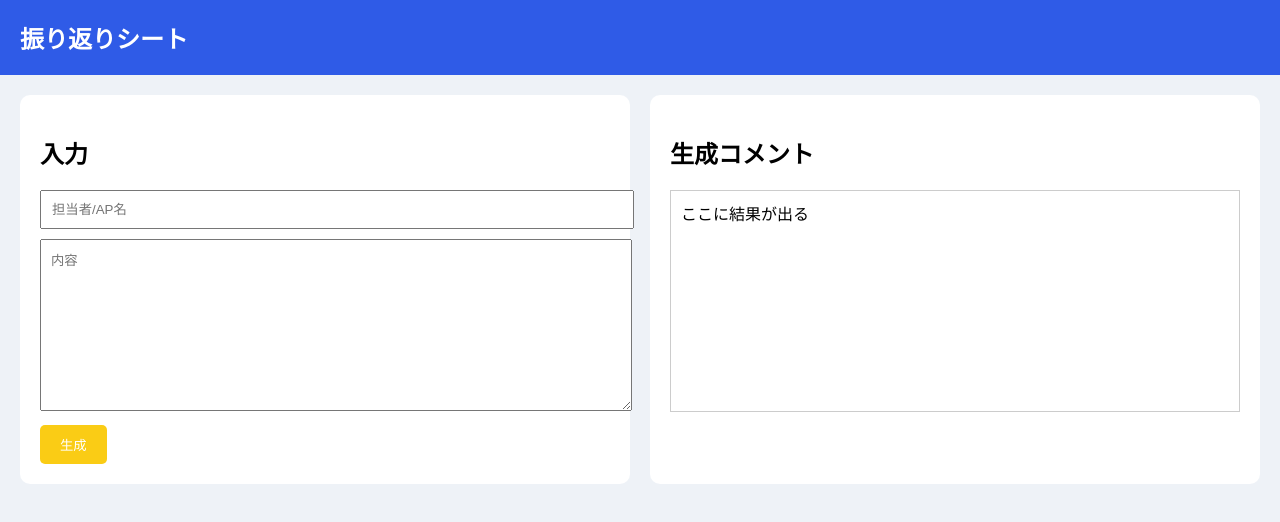
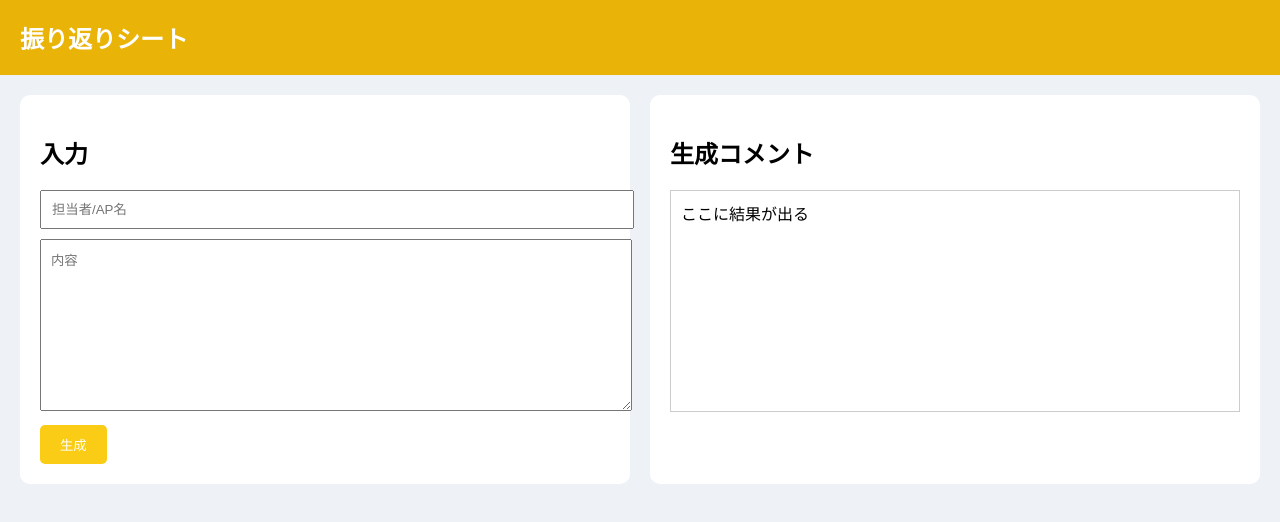
Before and after one commit to kenichrouken0701-code/APP, a Next.js app: page / in a window 1280 px wide. Shown: the top 522 px of the page. Built offline with nearby package versions, Linux system fonts and the light colour scheme.

Commit message:
Update page.js

```diff
--- a/app/page.js
+++ b/app/page.js
@@ -9,7 +9,7 @@ export default function Home() {
     <div style={{ minHeight: "100vh", background: "#eef2f7" }}>
       {/* header */}
       <div style={{
-        background: "#2f5be7",
+        background: "#eab308",
         color: "white",
         padding: "20px",
         fontSize: "24px",
```
